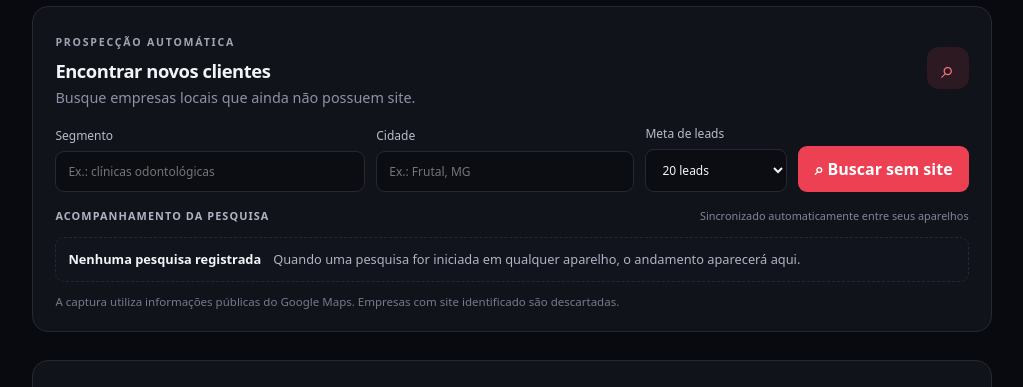
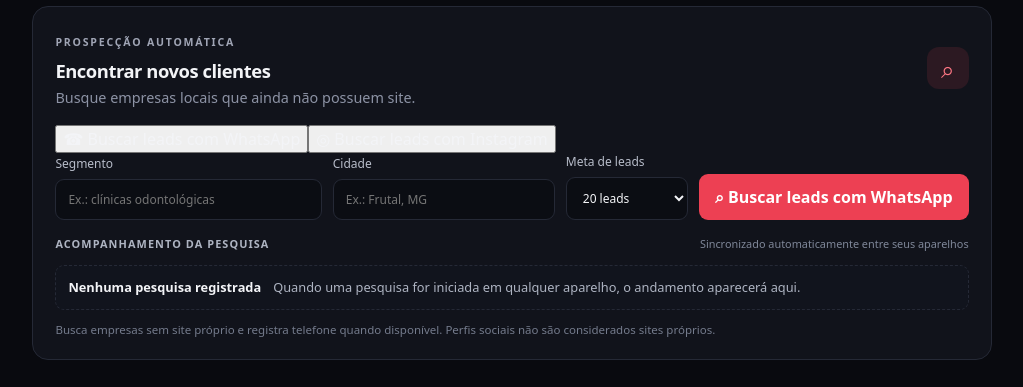
Before and after one commit to henriquefelix8920/escarlate, a Next.js app: page /prospeccao in a window 1280 px wide. Shown: the part 920-1307 px from the top of the page, without its empty margins (250-1273 px from the left). Built offline with nearby package versions, Linux system fonts and the light colour scheme; no server answers.

Commit message:
Add Instagram lead search mode and assistant

```diff
--- a/app/prospeccao/page.js
+++ b/app/prospeccao/page.js
@@ -4,6 +4,7 @@ import { useCallback, useEffect, useMemo, useRef, useState } from 'react';
 import Link from 'next/link';
 import './prospeccao.css';
 import WhatsAppSequenceAssistant from './WhatsAppSequenceAssistant';
+import InstagramAssistant from './InstagramAssistant';
 import { getMillisecondsUntilNextSaoPauloMidnight } from '@/lib/sao-paulo-date';
 
 const stages = [
@@ -79,6 +80,7 @@ export default function ProspeccaoPage() {
   const [city, setCity] = useState('');
   const [category, setCategory] = useState('');
   const [limit, setLimit] = useState(20);
+  const [searchChannel, setSearchChannel] = useState('whatsapp');
   const [leads, setLeads] = useState([]);
   const [job, setJob] = useState(null);
   const [loading, setLoading] = useState(false);
@@ -199,7 +201,7 @@ export default function ProspeccaoPage() {
     try {
       const response = await fetch('/api/search', {
         method: 'POST', headers: { 'Content-Type': 'application/json' },
-        body: JSON.stringify({ city: capitalizeCity(city), category, limit: Number(limit) }),
+        body: JSON.stringify({ city: capitalizeCity(city), category, limit: Number(limit), channel: searchChannel }),
       });
       const data = await readJson(response);
       if (!response.ok) throw new Error(data.detail || data.error || 'Não foi possível iniciar a captura.');
@@ -402,11 +404,15 @@ export default function ProspeccaoPage() {
 
         <section id="captura" className="capture-panel">
           <div className="capture-heading"><div><span className="eyebrow">PROSPECÇÃO AUTOMÁTICA</span><h2>Encontrar novos clientes</h2><p>Busque empresas locais que ainda não possuem site.</p></div><span className="capture-icon">⌕</span></div>
+          <div className="search-channel-toggle" role="group" aria-label="Tipo de busca">
+            <button type="button" className={searchChannel === 'whatsapp' ? 'is-active whatsapp' : ''} onClick={() => setSearchChannel('whatsapp')}>☎ Buscar leads com WhatsApp</button>
+            <button type="button" className={searchChannel === 'instagram' ? 'is-active instagram' : ''} onClick={() => setSearchChannel('instagram')}>◎ Buscar leads com Instagram</button>
+          </div>
           <form onSubmit={startSearch} className="prospect-form">
             <label>Segmento<input value={category} onChange={(e) => setCategory(e.target.value)} placeholder="Ex.: clínicas odontológicas" minLength={2} required /></label>
             <label>Cidade<input value={city} onChange={(e) => setCity(capitalizeCity(e.target.value))} placeholder="Ex.: Frutal, MG" minLength={2} required /></label>
             <label className="limit-field">Meta de leads<select value={limit} onChange={(e) => setLimit(e.target.value)}>{[20,40,60,100].map((n) => <option key={n} value={n}>{n} leads</option>)}</select></label>
-            <div className="prospect-actions"><button className="prospect-submit" disabled={loading}>{loading ? 'Pesquisando…' : '⌕ Buscar sem site'}</button>{loading && <button type="button" className="prospect-cancel" disabled={job?.status === 'cancelling'} onClick={cancelSearch}>{job?.status === 'cancelling' ? 'Parando…' : '■ Parar busca'}</button>}</div>
+            <div className="prospect-actions"><button className="prospect-submit" disabled={loading}>{loading ? 'Pesquisando…' : searchChannel === 'instagram' ? '◎ Buscar perfis no Instagram' : '⌕ Buscar leads com WhatsApp'}</button>{loading && <button type="button" className="prospect-cancel" disabled={job?.status === 'cancelling'} onClick={cancelSearch}>{job?.status === 'cancelling' ? 'Parando…' : '■ Parar busca'}</button>}</div>
           </form>
           <div className="shared-job-heading"><strong>ACOMPANHAMENTO DA PESQUISA</strong><span>Sincronizado automaticamente entre seus aparelhos</span></div>
           {!job && <div className="job-status job-idle"><strong>Nenhuma pesquisa registrada</strong><span>Quando uma pesquisa for iniciada em qualquer aparelho, o andamento aparecerá aqui.</span></div>}
@@ -427,7 +433,7 @@ export default function ProspeccaoPage() {
             </> : <span>{job.message || job.error || 'Coletando empresas e verificando sites…'}</span>}
             {job.found_count !== undefined && !jobProgress && <span>{job.found_count} novos leads salvos</span>}
           </div>}
-          <p className="prospect-hint">A captura utiliza informações públicas do Google Maps. Empresas com site identificado são descartadas.</p>
+          <p className="prospect-hint">{searchChannel === 'instagram' ? 'Busca somente empresas cujo campo de site no Google Maps aponta diretamente para instagram.com. Outros sites e redes sociais são descartados.' : 'Busca empresas sem site próprio e registra telefone quando disponível. Perfis sociais não são considerados sites próprios.'}</p>
         </section>
 
         <section id="leads" className="leads-section">
@@ -441,7 +447,7 @@ export default function ProspeccaoPage() {
                 const wa = whatsapp(lead.phone);
                 const social = socialProfile(lead);
                 return <article id={'lead-' + lead.id} className="prospect-lead" key={lead.id}>
-                  <div className="lead-main"><div className="lead-name-row"><h3>{lead.name}</h3><span className={'stage-badge stage-' + lead.status}>{stages.find(([value]) => value === lead.status)?.[1] || 'Novo'}</span><span className={'site-presence-badge ' + (social ? 'has-social' : 'no-social')}>{social ? 'Sem site · com ' + social.label : 'Sem site · sem rede social'}</span></div><p>{[lead.category, lead.city || lead.address].filter(Boolean).join(' · ') || 'Categoria não informada'}</p><div className="lead-links">{lead.phone && <span>☎ {lead.phone}</span>}{lead.email && <span>✉ {lead.email}</span>}{lead.google_maps_url && <a href={lead.google_maps_url} target="_blank" rel="noreferrer">Ver no Maps ↗</a>}{social && <a href={social.url} target="_blank" rel="noreferrer">{social.label} ↗</a>}</div><div className="lead-actions">{wa ? <WhatsAppSequenceAssistant lead={lead} whatsappUrl={wa} onContactConfirmed={registerLeadContact} onWhatsAppActivity={registerWhatsAppActivity} /> : <span className="no-phone">Telefone não encontrado</span>}<button type="button" className="delete-lead-action" disabled={!!saving[lead.id]} onClick={() => deleteLead(lead)}>{saving[lead.id] ? 'Aguarde…' : 'Excluir lead'}</button></div></div>
+                  <div className="lead-main"><div className="lead-name-row"><h3>{lead.name}</h3><span className={'stage-badge stage-' + lead.status}>{stages.find(([value]) => value === lead.status)?.[1] || 'Novo'}</span><span className={'site-presence-badge ' + (social ? 'has-social' : 'no-social')}>{social ? 'Sem site · com ' + social.label : 'Sem site · sem rede social'}</span></div><p>{[lead.category, lead.city || lead.address].filter(Boolean).join(' · ') || 'Categoria não informada'}</p><div className="lead-links">{lead.phone && <span>☎ {lead.phone}</span>}{lead.email && <span>✉ {lead.email}</span>}{lead.google_maps_url && <a href={lead.google_maps_url} target="_blank" rel="noreferrer">Ver no Maps ↗</a>}{social && <a href={social.url} target="_blank" rel="noreferrer">{social.label} ↗</a>}</div><div className="lead-actions">{wa && <WhatsAppSequenceAssistant lead={lead} whatsappUrl={wa} onContactConfirmed={registerLeadContact} onWhatsAppActivity={registerWhatsAppActivity} />}{social?.label === 'Instagram' && <InstagramAssistant lead={lead} profileUrl={social.url} />}{!wa && social?.label !== 'Instagram' && <span className="no-phone">Nenhum canal de contato identificado</span>}<button type="button" className="delete-lead-action" disabled={!!saving[lead.id]} onClick={() => deleteLead(lead)}>{saving[lead.id] ? 'Aguarde…' : 'Excluir lead'}</button></div></div>
                   <div className="lead-controls"><label>Etapa comercial<select value={lead.status || 'new'} onChange={(e) => updateLead(lead.id, { status: e.target.value })}>{stages.map(([value,label]) => <option key={value} value={value}>{label}</option>)}</select></label><label>Valor do negócio (R$)<input key={lead.id + '-value-' + (lead.deal_value || 0)} type="number" min="0" step="0.01" defaultValue={lead.deal_value || ''} placeholder="Ex.: 2500" onBlur={(e) => { const value = e.target.value === '' ? 0 : Number(e.target.value); if (value !== Number(lead.deal_value || 0)) updateLead(lead.id, { deal_value: value }); }} /></label><label>Observações<textarea key={lead.id + '-notes-' + (lead.notes || '')} defaultValue={lead.notes || ''} placeholder="Histórico, retorno combinado, detalhes..." onBlur={(e) => { if (e.target.value !== (lead.notes || '')) updateLead(lead.id, { notes: e.target.value }); }} /></label><small className="save-state">{saving[lead.id] ? 'Salvando…' : 'Alterações salvas ao sair do campo'}</small></div>
                 </article>;
               })
```
